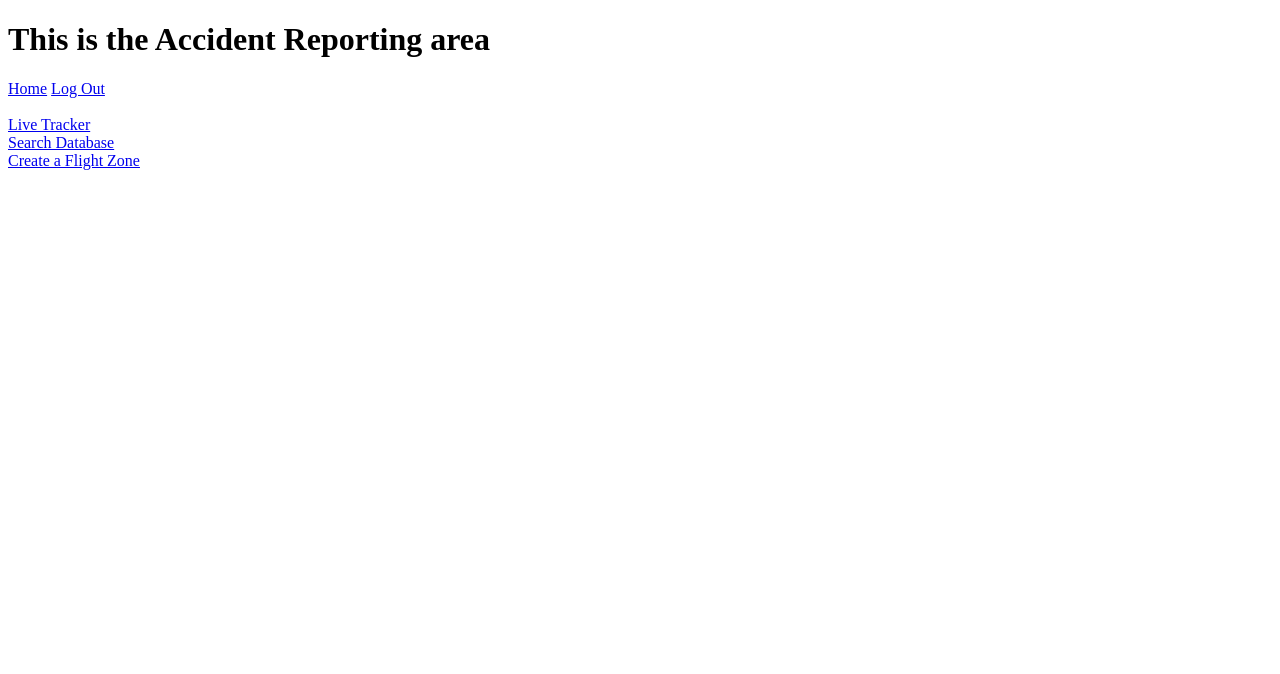
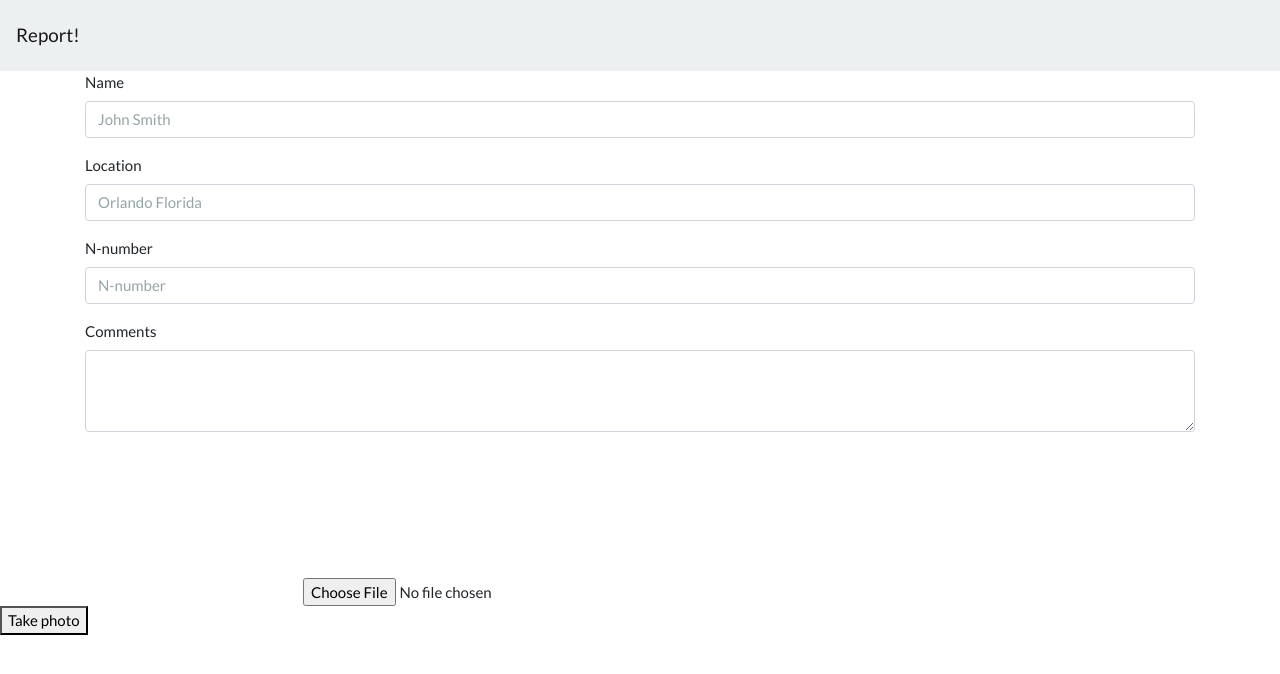
Before and after one commit to ksmills88/SafeAir, a website: page public/report.html in a window 1280 px wide. Drawn offline with nearby package versions, Linux system fonts and the light colour scheme.

Commit message:
created report page

```diff
--- a/public/report.html
+++ b/public/report.html
@@ -1,18 +1,60 @@
 <!DOCTYPE html>
 <html lang="en">
+
 <head>
     <meta charset="UTF-8">
     <meta name="viewport" content="width=device-width, initial-scale=1.0">
     <meta http-equiv="X-UA-Compatible" content="ie=edge">
-    <title>Accident Reporting</title>
+    <title>Report an Accident!</title>
+    <link href="https://maxcdn.bootstrapcdn.com/bootswatch/4.0.0/flatly/bootstrap.min.css" rel="stylesheet">
+
+
 </head>
+
 <body>
-    <h1>This is the Accident Reporting area</h1>
-    <a class="btn btn-light" href="home.html">Home</a>
-    <a class="btn btn-light" href="index.html">Log Out</a>
-    <br><br>
-    <a class="btn btn-light" href="tracker.html">Live Tracker</a><br>
-    <a class="btn btn-light" href="database.html">Search Database</a><br>
-    <a class="btn btn-light" href="flightzone.html">Create a Flight Zone</a><br>
+        <nav class="navbar sticky-top navbar-light bg-light">
+                <a class="navbar-brand" href="#" text-align="center">Report!</a>
+              </nav>
+    <div class="container">
+    <form>
+        <div class="form-group">
+            <label for="exampleFormControlInput1"> Name</label>
+            <input type="name" class="form-control" id="exampleFormControlInput1" placeholder="John Smith">
+        </div>
+        <div class="form-group">
+            <label for="exampleFormControlInput1"> Location</label>
+            <input type="location" class="form-control" id="exampleFormControlInput1" placeholder="Orlando Florida">
+        </div>
+        <div class="form-group">
+            <label for="exampleFormControlInput1"> N-number</label>
+            <input type="location" class="form-control" id="exampleFormControlInput1" placeholder="N-number">
+        </div>
+        <div class="form-group">
+            <label for="exampleFormControlTextarea1">Comments</label>
+            <textarea class="form-control" id="exampleFormControlTextarea1" rows="3"></textarea>
+        </div>
+    </form>
+</div>
+    <canvas id="canvas">
+    </canvas>
+    <input type="file" accept="image/*" id="file-input">
+    <script>
+        const fileInput = document.getElementById('file-input');
+
+        fileInput.addEventListener('change', (e) => doSomethingWithFiles(e.target.files));
+    </script>
+    <div class="camera">
+
+            <button id="startbutton">Take photo</button>
+        </div>
+
 </body>
+
 </html>
+<script>
+// Things to work on:
+// center take a photo button on page
+// add functionality to Form
+// set up post request for Form
+// Associate the report to the User
+</script>
```
